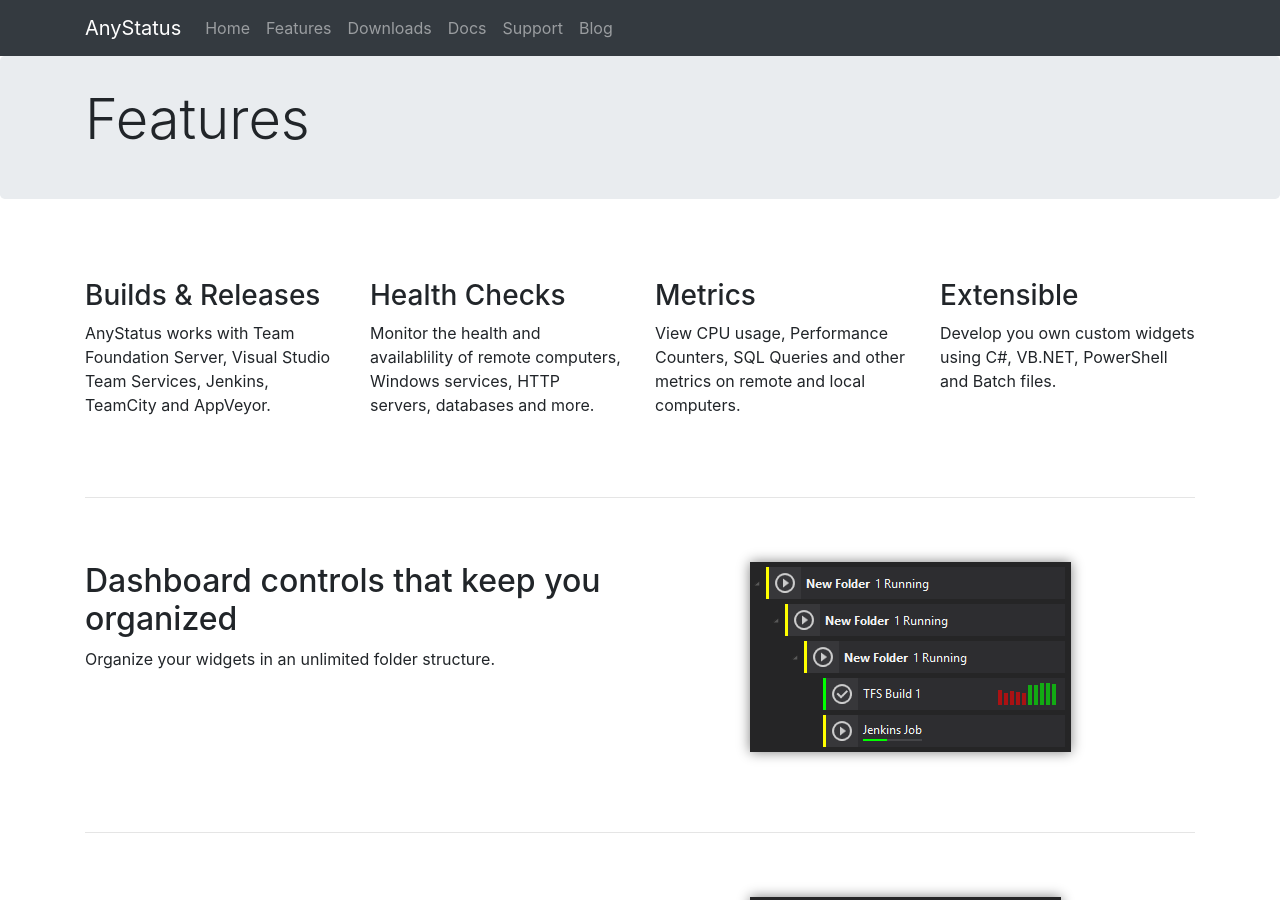
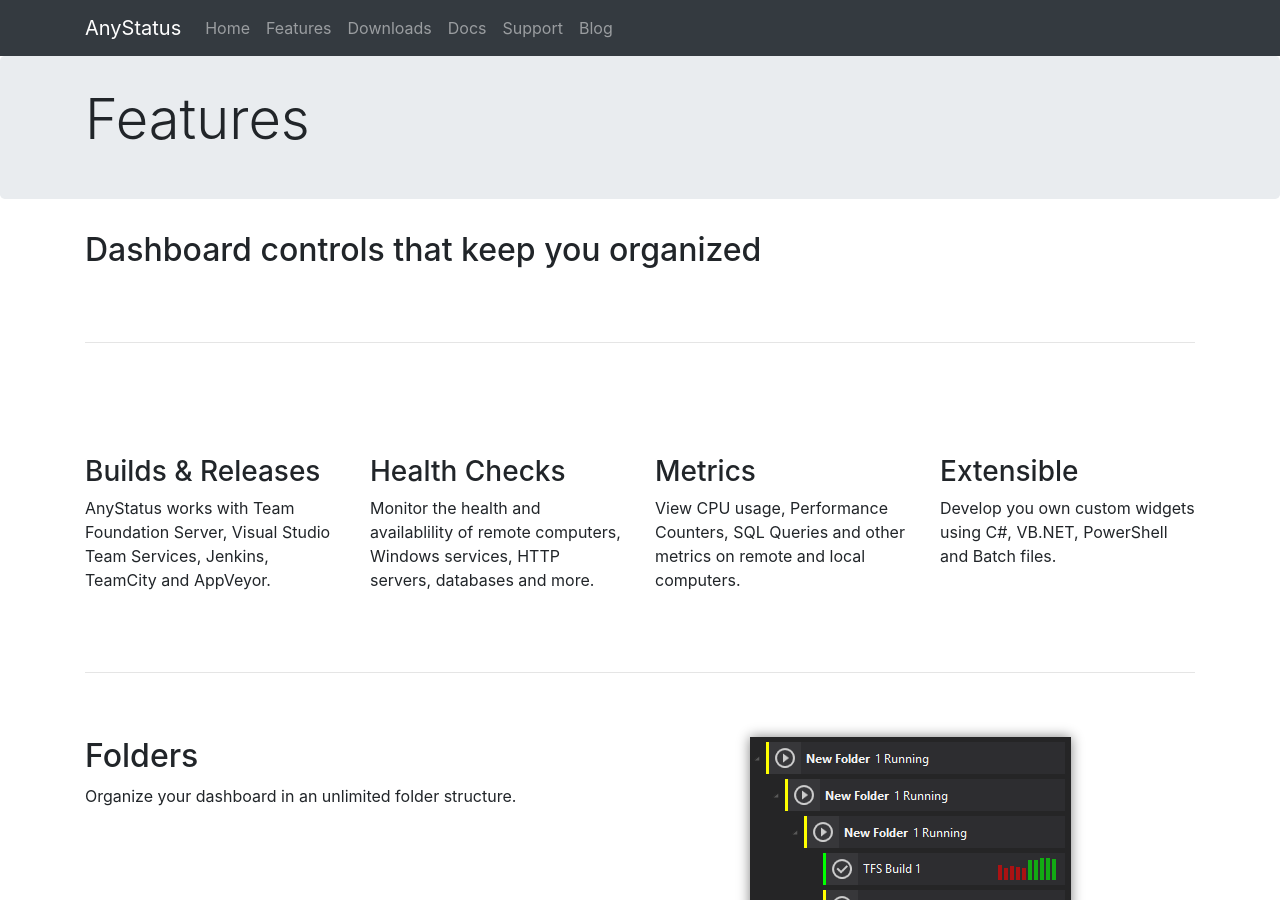
Before and after one commit to AnyStatus/anystatus.github.io, a Jekyll site: the page built from features.html, in a window 1280 px wide and 900 px high. Built offline with Jekyll 4.4.1, drawn with Linux system fonts in a browser that asks for light colours.

Commit message:
Update features.html

```diff
--- a/features.html
+++ b/features.html
@@ -2,6 +2,16 @@
 layout: page
 title: Features
 ---
+
+<div class="container">
+    <div class="row">
+        <div class="col-md-12">
+            <h2>Dashboard controls that keep you organized</h2>
+        </div>
+    </div>
+</div>
+
+<div class="container pt-5 pb-5"><hr /></div>
 
 <div class="container pt-5">
     <div class="row">
@@ -29,8 +39,8 @@
 <div class="container">
     <div class="row">
         <div class="col-md-7">
-            <h2>Dashboard controls that keep you organized</h2>
-            <p>Organize your widgets in an unlimited folder structure.</p>
+            <h2>Folders</h2>
+            <p>Organize your dashboard in an unlimited folder structure.</p>
         </div>
         <div class="col-md-5">
             <p><img class="img-shadow" src="/assets/images/screenshots/anystatus_2.0_folders.png" /></p>
```
